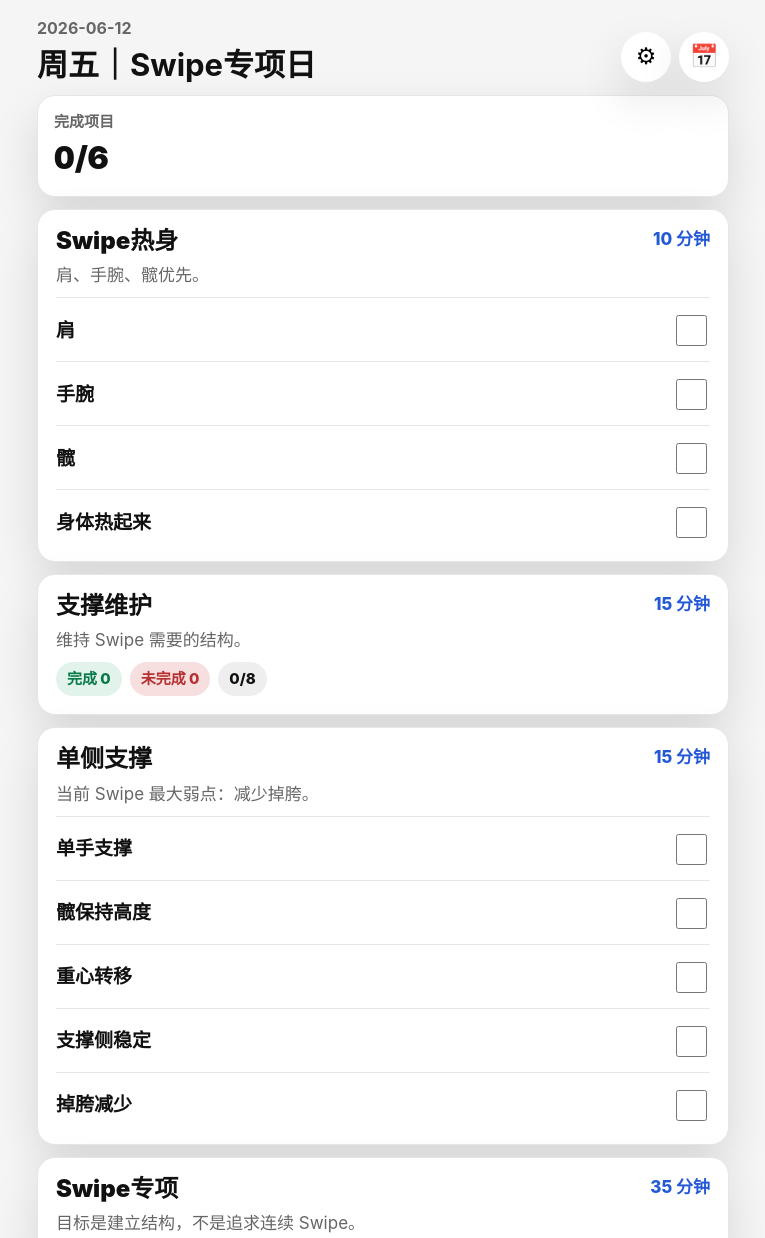
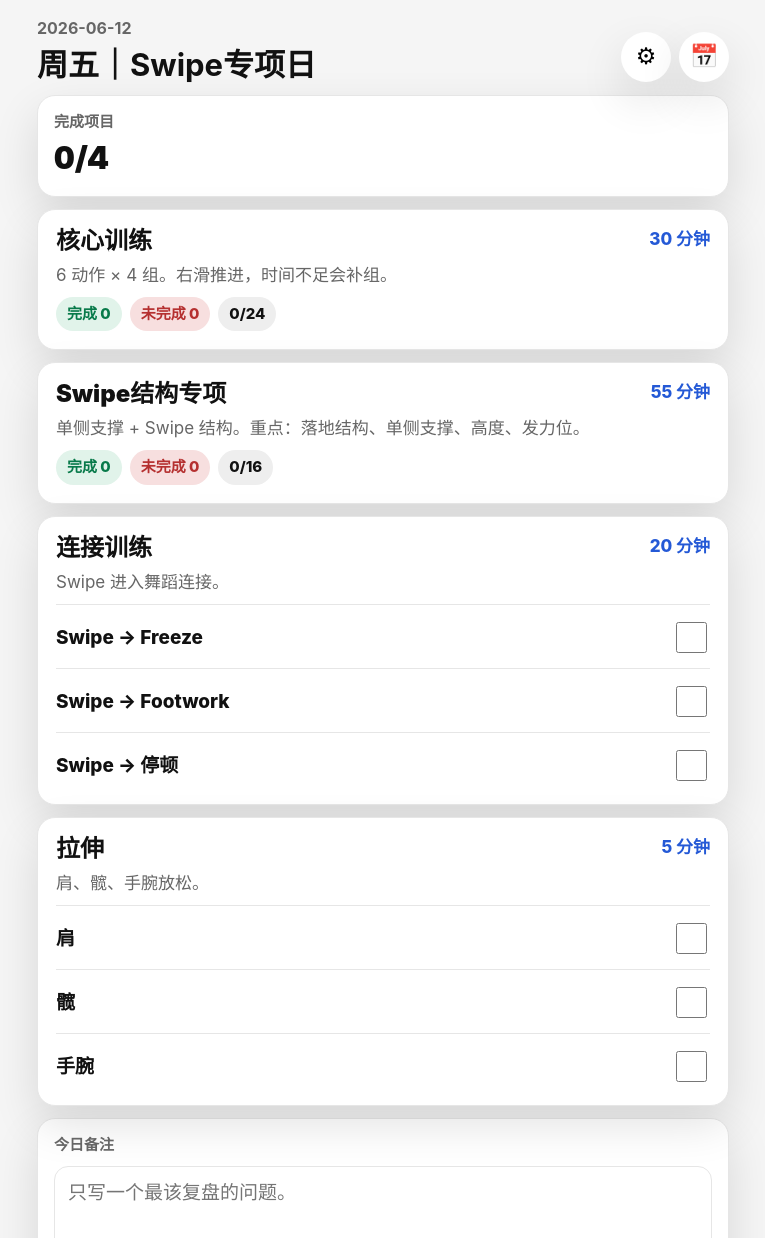
Before and after one commit to syrupl/BreakingCheckIn, a website: page index.html in a window 1280 px wide. Shown: the top 1238 px of the page, without its empty margins (257-1022 px from the left). Drawn offline with Linux system fonts and the light colour scheme.

Commit message:
Refine Friday swipe structure training

```diff
--- a/assets/app.js
+++ b/assets/app.js
@@ -1,6 +1,6 @@
 const $ = (selector) => document.querySelector(selector);
 
-const APP_VERSION = 3;
+const APP_VERSION = 4;
 const todayKey = new Date().toISOString().slice(0, 10);
 const SETTINGS_KEY = "breaking-app-settings";
 
@@ -47,7 +47,7 @@ const plans = [
   { title: "周二｜课程输出日", modules: ["courseOutput"] },
   { title: "周三｜Freestyle主训练日", modules: ["warmupGroove", "toprock", "freestyleMain", "freezeFlow", "cooldown"] },
   { title: "周四｜灵活训练日", modules: ["flexDay"] },
-  { title: "周五｜Swipe专项日", modules: ["swipeWarmup", "supportCare", "singleSupport", "swipeSkill", "swipeConnect", "shortStretch"] },
+  { title: "周五｜Swipe专项日", modules: ["core", "swipeStructure", "swipeConnect", "shortStretch"] },
   { title: "周六｜舞蹈整合日", modules: ["warmupGroove", "roundTraining", "problemFix", "creative", "shortCooldown"] }
 ];
 
@@ -176,31 +176,21 @@ const defs = {
     note: "肩、手腕、髋优先。",
     checks: ["肩", "手腕", "髋", "身体热起来"]
   },
-  supportCare: {
-    title: "支撑维护",
-    time: "15 分钟",
-    note: "维持 Swipe 需要的结构。",
+  swipeStructure: {
+    title: "Swipe结构专项",
+    time: "55 分钟",
+    note: "单侧支撑 + Swipe 结构。重点：落地结构、单侧支撑、高度、发力位。",
     steps: [
-      ["Hollow Hold", 30, "30s × 2", "收肋骨，腰背稳定，不塌。", 2, "time"],
-      ["Side Plank", 30, "30s × 2 / 侧", "肩顶住，髋别掉。", 4, "time"],
-      ["墙静蹲", 45, "45s × 2", "膝盖对脚尖，脚掌稳定。", 2, "time"]
+      ["单手支撑", 45, "45s × 2", "髋保持高度，肩主动推地，支撑侧不要塌。", 2, "time"],
+      ["重心转换", 0, "25 次 × 2", "重心从一侧稳定转到另一侧，髋不要掉。", 2, "count"],
+      ["单腿起跳", 0, "25 次 × 2", "起跳先稳支撑，再找高度。落地别散。", 2, "count"],
+      ["二步扫腿训练", 0, "10 次 × 5", "两步节奏清楚，扫腿轨迹干净，身体别断。", 5, "count"],
+      ["单圈 Swipe", 0, "5 次 × 5", "落地直接进入下一次发力位，不二次调整。", 5, "count"]
     ]
-  },
-  singleSupport: {
-    title: "单侧支撑",
-    time: "15 分钟",
-    note: "当前 Swipe 最大弱点：减少掉胯。",
-    checks: ["单手支撑", "髋保持高度", "重心转移", "支撑侧稳定", "掉胯减少"]
-  },
-  swipeSkill: {
-    title: "Swipe专项",
-    time: "35 分钟",
-    note: "目标是建立结构，不是追求连续 Swipe。",
-    checks: ["半圈 Swipe", "Swipe 落地停顿", "Swipe Entry", "Swipe Landing", "落地直接进发力位", "不二次调整"]
   },
   swipeConnect: {
     title: "连接训练",
-    time: "10 分钟",
+    time: "20 分钟",
     note: "Swipe 进入舞蹈连接。",
     checks: ["Swipe → Freeze", "Swipe → Footwork", "Swipe → 停顿"]
   },
--- a/index.html
+++ b/index.html
@@ -4,7 +4,7 @@
   <meta charset="utf-8">
   <meta name="viewport" content="width=device-width, initial-scale=1, viewport-fit=cover">
   <title>Breaking 训练卡片</title>
-  <link rel="stylesheet" href="assets/app.css?v=20260612-1900">
+  <link rel="stylesheet" href="assets/app.css?v=20260612-1930">
 </head>
 <body>
   <main class="home" id="home">
@@ -87,6 +87,6 @@
     </article>
   </section>
 
-  <script src="assets/app.js?v=20260612-1900"></script>
+  <script src="assets/app.js?v=20260612-1930"></script>
 </body>
 </html>
```
